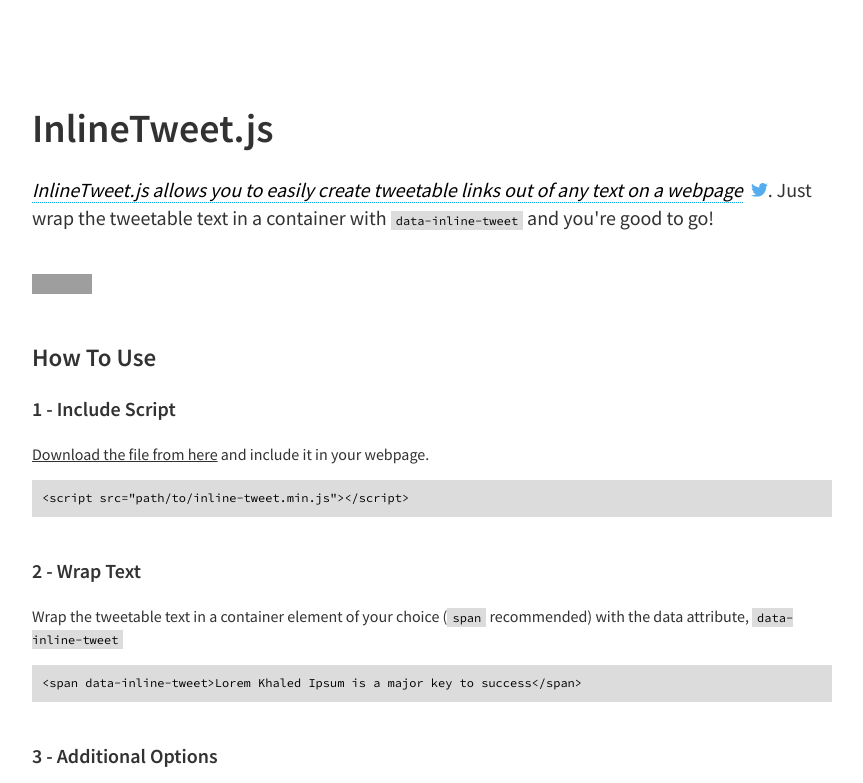
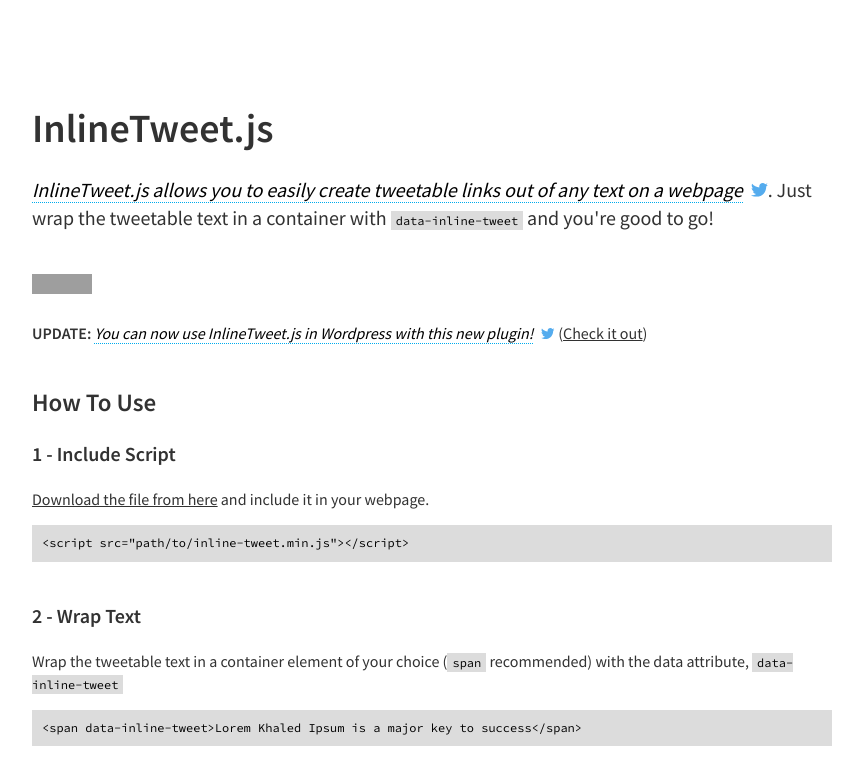
Before and after one commit to ireade/inlinetweetjs, a website: page index.html in a window 1280 px wide. Shown: the top 783 px of the page, without its empty margins (208-1071 px from the left). Drawn offline with Linux system fonts and the light colour scheme; grey boxes are pictures that could not be loaded.

Commit message:
wp-inlinetweetjs link

```diff
--- a/index.html
+++ b/index.html
@@ -21,6 +21,16 @@
 
 		<br>
 		<iframe src="https://ghbtns.com/github-btn.html?user=ireade&repo=inlinetweetjs&type=star&count=false" frameborder="0" scrolling="0" width="60px" height="20px"></iframe>
+
+
+		<br><br>
+
+		<p>
+			<strong>UPDATE: </strong>
+			<span data-inline-tweet data-inline-tweet-via="ireaderinokun @CreativeCatApps" data-inline-tweet-url="https://github.com/ireade/wp-inlinetweetjs">You can now use InlineTweet.js in Wordpress with this new plugin!</span>
+
+			(<a href="https://github.com/ireade/wp-inlinetweetjs">Check it out</a>)
+		</p>
 
 
 		</section>
```
Also changed, not shown: README.md.
